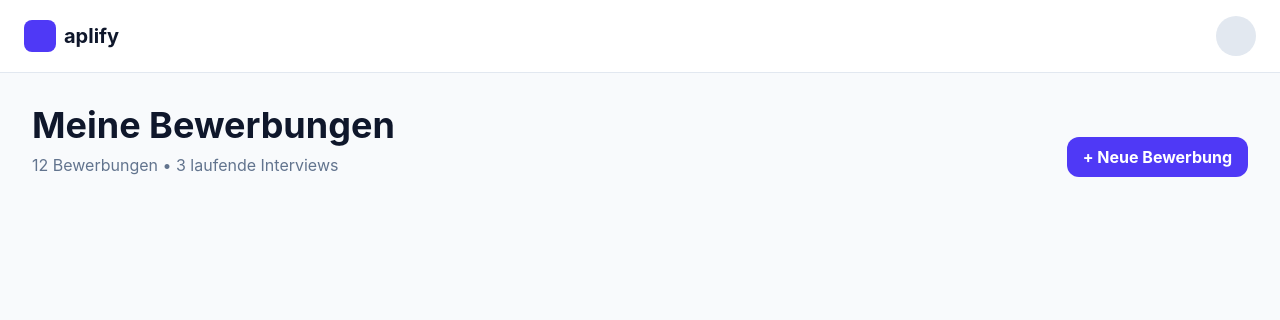
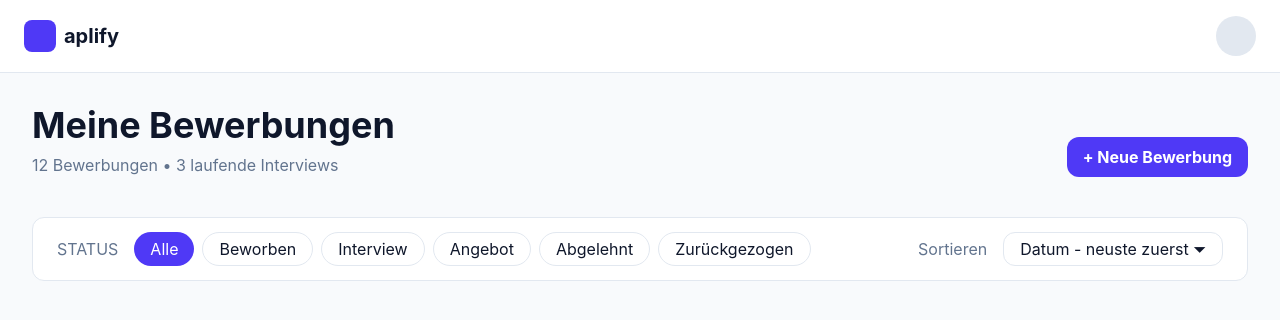
Before and after one commit to lucasxgraf/aplify, a React (Vite) app: page / in a window 1280 px wide. Shown: the top 320 px of the page. Built offline with nearby package versions, Linux system fonts and the light colour scheme.

Commit message:
feat: implement Statusbar and StatusBadge components; update ApplicationDashboard layout

```diff
--- a/src/components/application_dashboard.tsx
+++ b/src/components/application_dashboard.tsx
@@ -1,21 +1,25 @@
 import { Component } from 'react';
+import Statusbar from './statusbar'
 
 
 class ApplicationDashboard extends Component {
     state = {  }
     render() {
         return (
-            <main className="h-dvh bg-slate-50">
-                <div className="flex items-end justify-between p-8">
-                    <div className="flex flex-col gap-2">
-                        <h1 className="text-4xl font-bold text-slate-900">Meine Bewerbungen</h1>
-                        <p className="text-slate-500 text">12 Bewerbungen • 3 laufende Interviews</p>
+            <div className="min-h-dvh bg-slate-50">
+                <div className="p-8">
+                    <div className="flex items-end justify-between">
+                        <div className="flex flex-col gap-2">
+                            <h1 className="text-4xl font-bold text-slate-900">Meine Bewerbungen</h1>
+                            <p className="text-slate-500">12 Bewerbungen • 3 laufende Interviews</p>
+                        </div>
+                        <button className='text-white font-bold bg-indigo-600 py-2 px-4 rounded-xl cursor-pointer'>
+                            + Neue Bewerbung
+                        </button>
                     </div>
-                    <button className='text-white font-bold bg-indigo-600 py-2 px-4 rounded-xl'>
-                        + Neue Bewerbung
-                    </button>
+                    <Statusbar />
                 </div>
-            </main>
+            </div>
         );
     }
 }
--- /dev/null
+++ b/src/components/status_badge.tsx
@@ -0,0 +1,42 @@
+import { useState } from 'react';
+
+type StatusBadgeProps = {
+  label: string;
+  active: boolean;
+  onClick: () => void;
+};
+
+function StatusBadge({ label, active, onClick }: StatusBadgeProps) {
+  return (
+    <button
+      onClick={onClick}
+      className={
+        active
+          ? "text-white bg-indigo-600 px-4 py-1 rounded-3xl cursor-pointer"
+          : "text-slate-900 px-4 py-1 border border-slate-200 rounded-3xl cursor-pointer"
+      }
+    >
+      {label}
+    </button>
+  );
+}
+
+export function FilterBar() {
+  const [activeStatus, setActiveStatus] = useState("Alle");
+  const statuses = ["Alle", "Beworben", "Interview", "Angebot", "Abgelehnt", "Zurückgezogen"];
+
+  return (
+    <div className="flex gap-2">
+      {statuses.map((status) => (
+        <StatusBadge
+          key={status}
+          label={status}
+          active={status === activeStatus}
+          onClick={() => setActiveStatus(status)}
+        />
+      ))}
+    </div>
+  );
+}
+
+export default StatusBadge;
--- /dev/null
+++ b/src/components/statusbar.tsx
@@ -0,0 +1,24 @@
+import { Component } from 'react';
+import { FilterBar } from './status_badge'
+
+
+class Statusbar extends Component {
+    state = {  }
+    render() {
+        return (
+            <div className="my-10 px-6 w-full h-16 bg-white rounded-xl border border-slate-200 flex items-center justify-between">
+                <div className="flex gap-4 items-center ">
+                    <span className="text-slate-500">STATUS</span>
+                    <FilterBar />
+                </div>
+                <div className="flex items-center gap-4">
+                    <span className="text-slate-500">Sortieren</span>
+                    <button className="text-slate-900 px-4 py-1 border border-slate-200 rounded-xl cursor-pointer"> Datum - neuste zuerst ⏷</button>
+                </div>
+            </div>
+        );
+    }
+}
+
+
+export default Statusbar;
--- a/src/main.tsx
+++ b/src/main.tsx
@@ -7,6 +7,7 @@ import ApplicationDashboard from './components/application_dashboard'
 createRoot(document.getElementById('root')!).render(
   <StrictMode>
     <Navbar />
-    <ApplicationDashboard></ApplicationDashboard>
+    <ApplicationDashboard>
+    </ApplicationDashboard>
   </StrictMode>,
 )
```
